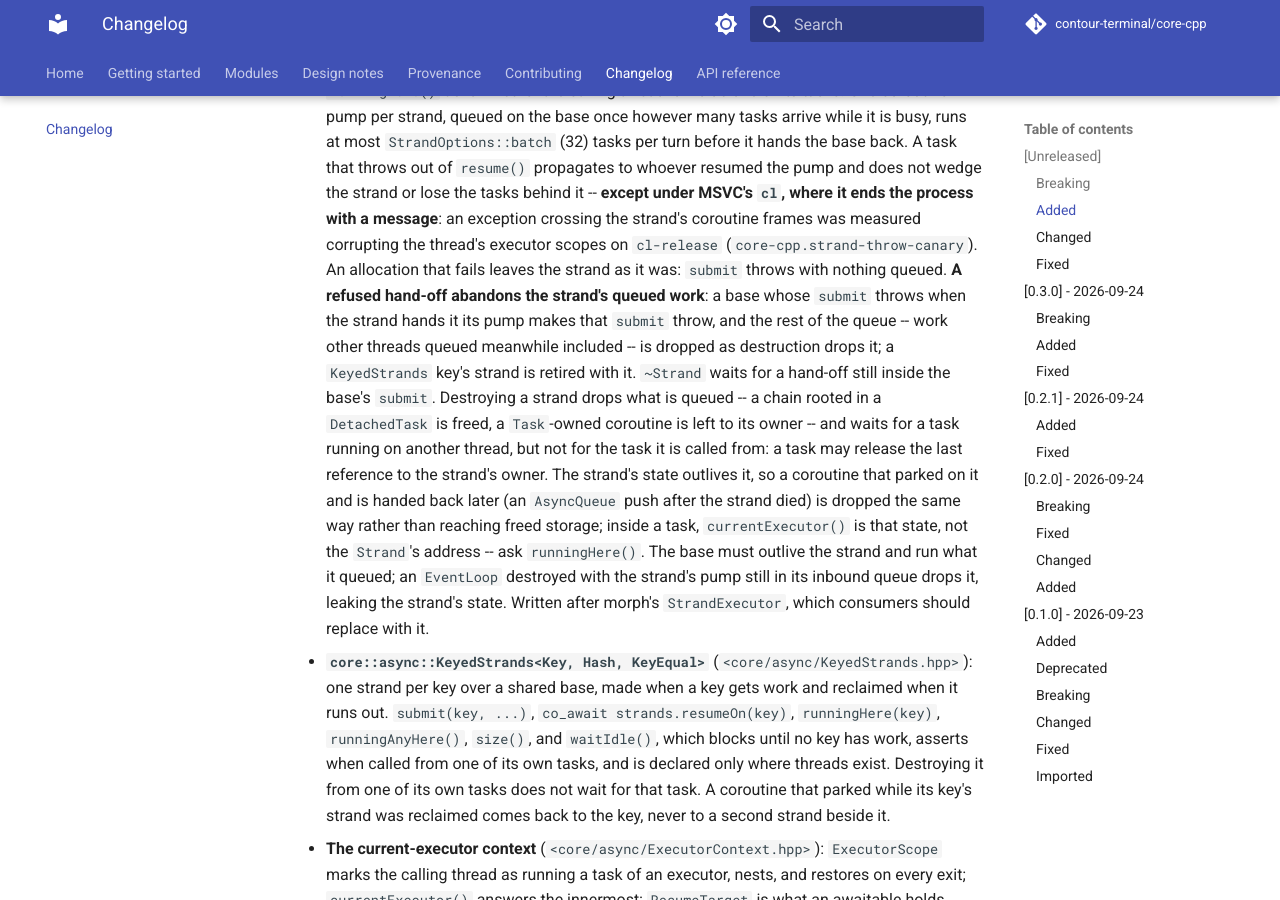
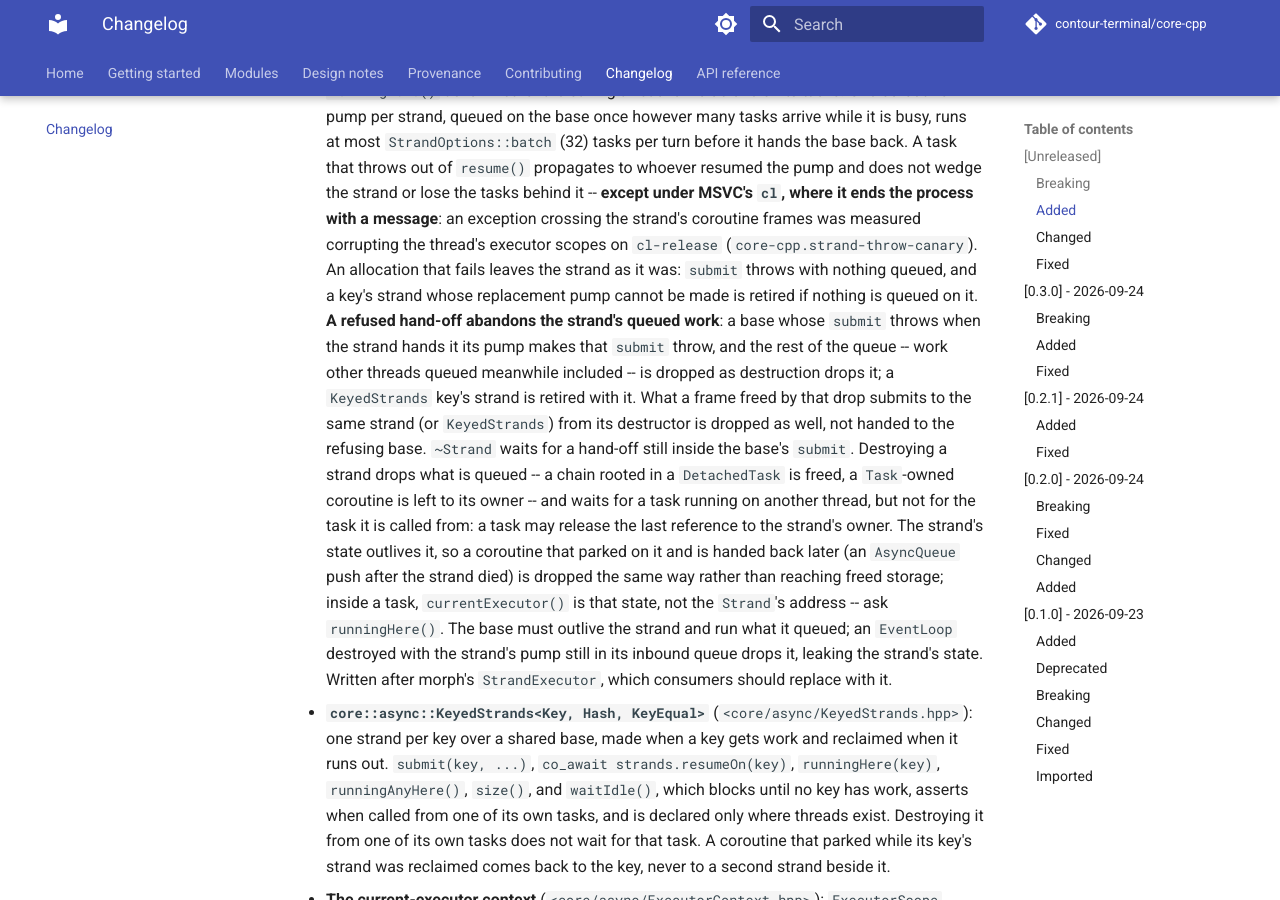
Before and after one commit to contour-terminal/core-cpp, an MkDocs documentation site: the page built from docs/changelog.md, in a window 1280 px wide and 900 px high, scrolled down 1046 px. Built offline with MkDocs 1.6.1 and Material for MkDocs 9.7.7, drawn with Linux system fonts in a browser that asks for light colours; comment, search, counter and statistics services are not loaded.

Commit message:
async: a hand-off holds its strand; abandoned work's resubmits are dropped; a key whose replacement cannot be made retires
- queueOnBase takes its shared_from_this() before the base's submit, not
  on the refusal path only: an inline base runs the pump inside that call,
  and a task that releases the strand's last owner lets the pump free the
  state before the hand-off ends its count under the strand's lock.
- Work a refused hand-off or a refused replacement pump abandons is freed
  under detail::FreeingAbandoned: a submit its destructors make on that
  thread to the same strand, or to the same KeyedStrands, is dropped as a
  closed strand drops it, instead of scheduling a pump on the base that
  just refused and throwing out of a destructor.
- replaceDeadPump's allocation-failure path retires a keyed strand left
  with nothing queued, as the refusal paths do; it stayed registered and
  idle, and waitIdle() never returned.

Documented in Strand's class comment, the design note, the rulebook and
the CHANGELOG entry.

Signed-off-by: Christian Parpart <christian@parpart.family>

```diff
--- a/CHANGELOG.md
+++ b/CHANGELOG.md
@@ -41,11 +41,13 @@ workflow refuses one without a section here.
   under MSVC's `cl`, where it ends the process with a message**: an exception crossing the strand's
   coroutine frames was measured corrupting the thread's executor scopes on `cl-release`
   (`core-cpp.strand-throw-canary`). An allocation that fails leaves the strand as it was: `submit`
-  throws with nothing queued. **A refused hand-off abandons the strand's queued work**: a base
+  throws with nothing queued, and a key's strand whose replacement pump cannot be made is retired
+  if nothing is queued on it. **A refused hand-off abandons the strand's queued work**: a base
   whose `submit` throws when the strand hands it its pump makes that `submit` throw, and the rest
   of the queue -- work other threads queued meanwhile included -- is dropped as destruction drops
-  it; a `KeyedStrands` key's strand is retired with it. `~Strand` waits for a hand-off still inside
-  the base's `submit`. Destroying a strand drops what is
+  it; a `KeyedStrands` key's strand is retired with it. What a frame freed by that drop submits to
+  the same strand (or `KeyedStrands`) from its destructor is dropped as well, not handed to the
+  refusing base. `~Strand` waits for a hand-off still inside the base's `submit`. Destroying a strand drops what is
   queued -- a chain rooted in a `DetachedTask` is freed, a `Task`-owned coroutine is left to its
   owner -- and waits for a task running on another thread, but not for the task it is called
   from: a task may release the last reference to the strand's owner. The strand's state outlives
```
Also changed, not shown: .agent/rules/async-and-net.md (+12 -0 lines), docs/design/strands.md (+4 -1 lines), 2 other files.
